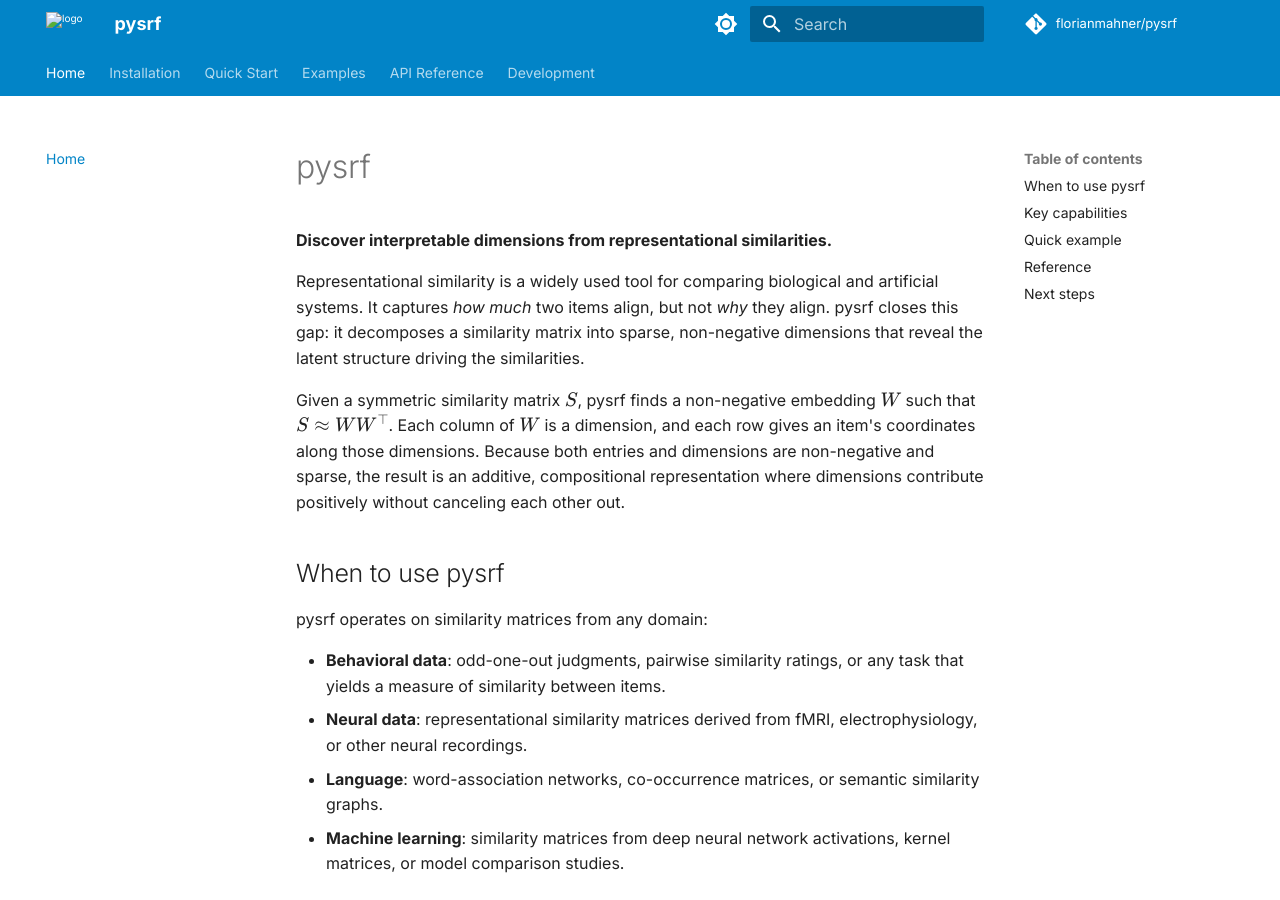
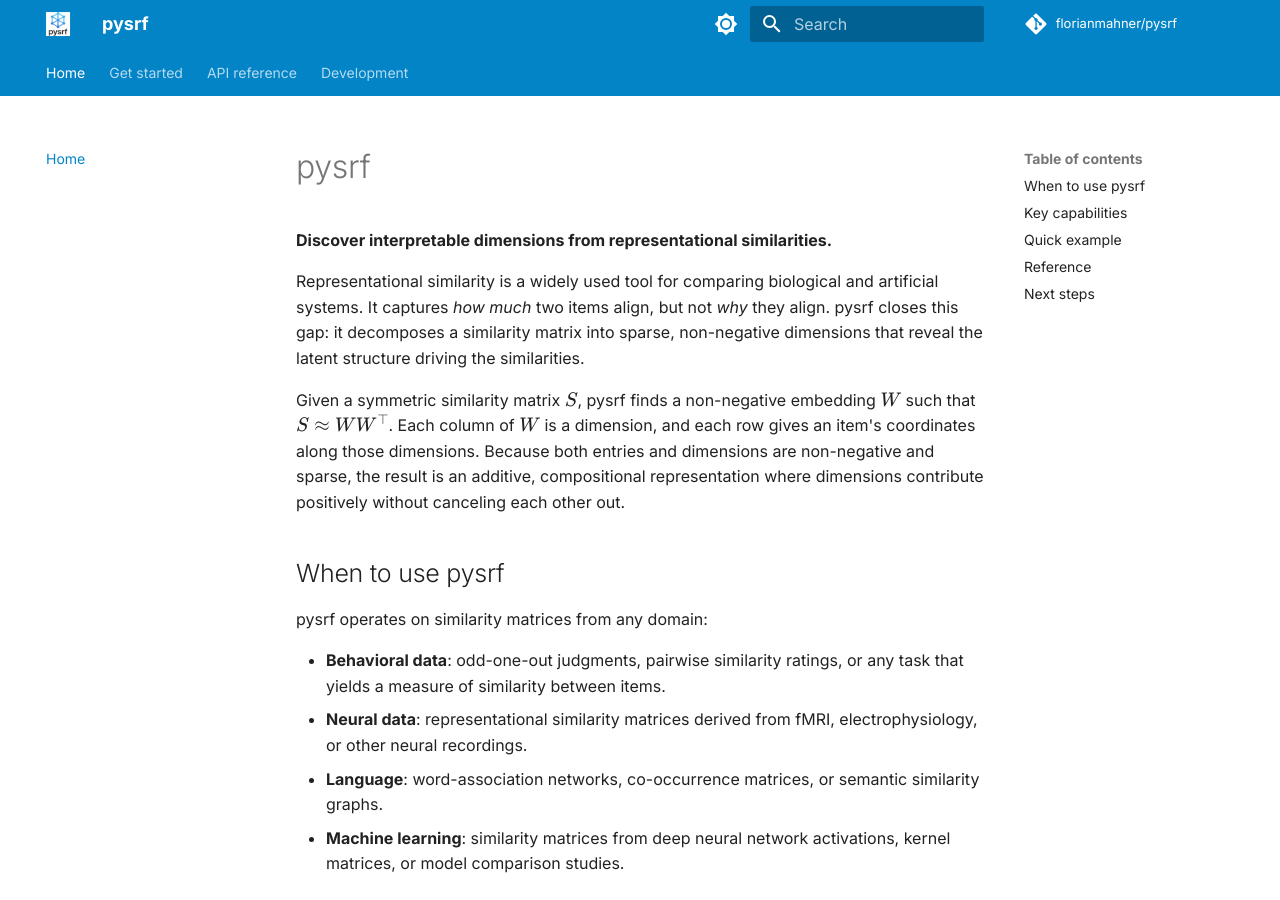
Before and after one commit to florianmahner/pysrf, an MkDocs documentation site: the page built from docs/index.md, in a window 1280 px wide and 900 px high. Built offline with MkDocs 1.6.1 and Material for MkDocs 9.7.7, drawn with Linux system fonts in a browser that asks for light colours; comment, search, counter and statistics services are not loaded.

Commit message:
docs: Add nav tabs, sidebar sections, logo, dark/light toggle

```diff
--- a/mkdocs.yml
+++ b/mkdocs.yml
@@ -32,6 +32,7 @@
     - content.code.annotate
     - content.tooltips
     - navigation.tabs
+    - navigation.sections
     - navigation.path
     - navigation.top
     - navigation.footer
@@ -80,11 +81,12 @@
 
 nav:
   - Home: index.md
-  - Installation: installation.md
-  - Quick Start: quickstart.md
-  - Examples: examples.md
-  - API Reference:
+  - Get started:
+    - Installation: installation.md
+    - Quick start: quickstart.md
+    - Examples: examples.md
+  - API reference:
     - Model (SRF): api/model.md
-    - Cross-Validation: api/cross_validation.md
-    - Sampling Bounds: api/bounds.md
+    - Cross-validation: api/cross_validation.md
+    - Sampling bounds: api/bounds.md
   - Development: development.md
```
Also changed, not shown: docs/assets/logo.png (added).
